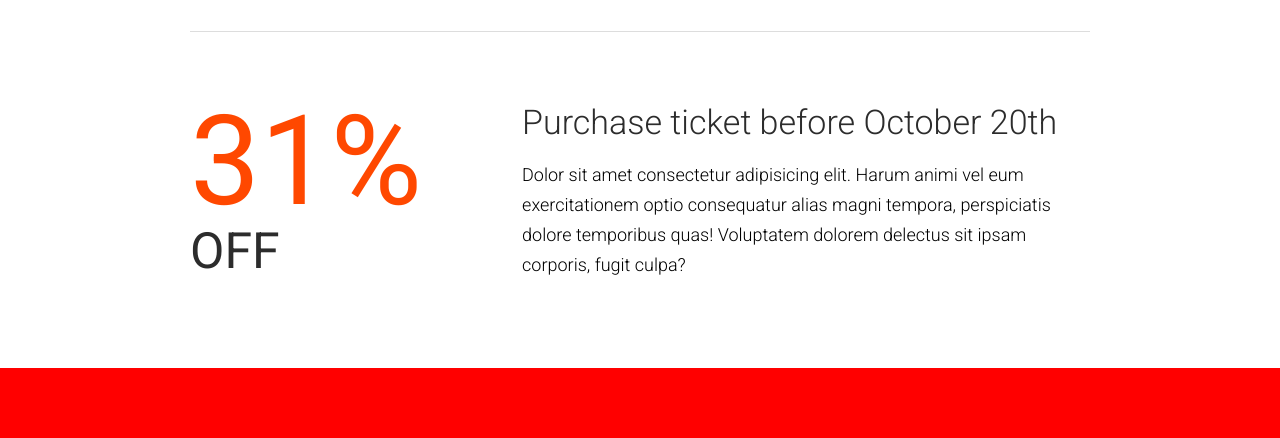
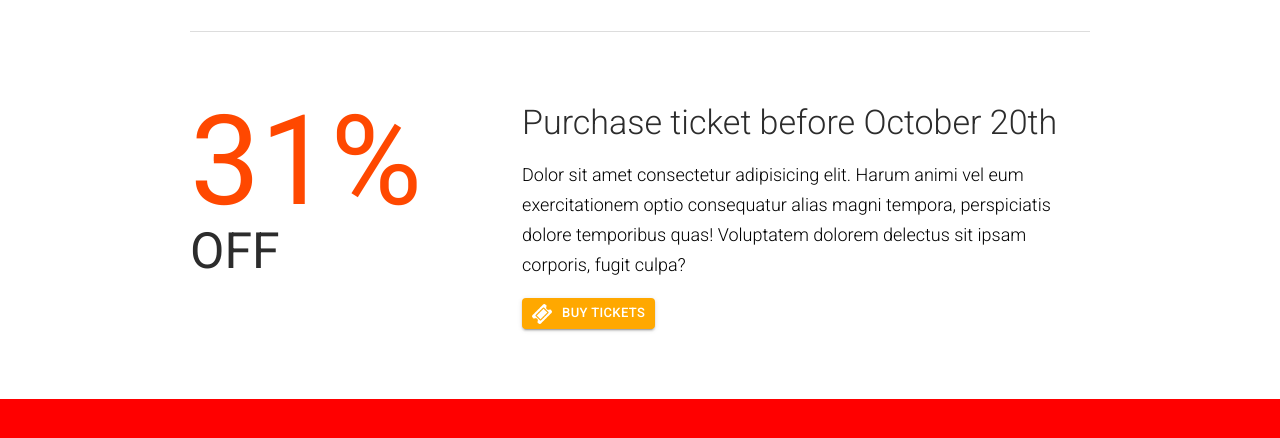
Before and after one commit to ryan258/venue, a React (Create React App) app: page / in a window 1280 px wide. Shown: the part 1799-2237 px from the top of the page. Built offline with nearby package versions, Linux system fonts and the light colour scheme.

Commit message:
Create reusable <MyButton /> component

```diff
--- a/src/components/Highlights/Discount.js
+++ b/src/components/Highlights/Discount.js
@@ -1,5 +1,7 @@
 import React, { useState, useEffect } from 'react'
 import { Fade, Slide } from 'react-awesome-reveal'
+
+import MyButton from '../Utils/MyButton'
 
 const Discount = () => {
   const endNumber = 30
@@ -41,6 +43,17 @@
           <div className="discount_description">
             <h3>Purchase ticket before October 20th</h3>
             <p>Dolor sit amet consectetur adipisicing elit. Harum animi vel eum exercitationem optio consequatur alias magni tempora, perspiciatis dolore temporibus quas! Voluptatem dolorem delectus sit ipsam corporis, fugit culpa?</p>
+
+            <MyButton //
+              text="Buy tickets"
+              link="https://google.com"
+              size="small"
+              style={{
+                background: '#ffa800',
+                color: '#ffffff'
+              }}
+              iconTicket
+            />
           </div>
         </Slide>
       </div>
--- /dev/null
+++ b/src/components/Utils/MyButton.js
@@ -0,0 +1,25 @@
+import React from 'react'
+import Button from '@material-ui/core/Button'
+
+import TicketIcon from '../../resources/images/icons/ticket.png'
+
+const MyButton = ({ text, link, size, style, iconTicket }) => {
+  return (
+    <Button
+      href={link}
+      size={size || 'large'}
+      variant="contained"
+      style={{
+        background: '#8e8e8e',
+        color: '#ffffff',
+        ...style
+      }}
+    >
+      {iconTicket && <img src={TicketIcon} className="iconImage" alt="Ticket icon" />}
+
+      {text}
+    </Button>
+  )
+}
+
+export default MyButton
```
